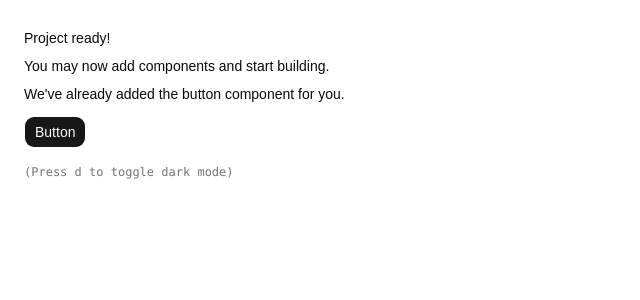
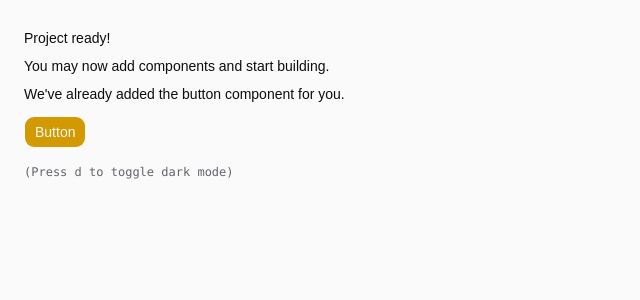
Before and after one commit to kleffio/platform, a React (Vite) app in the folder dashboard/: page / in a window 1280 px wide. Shown: the top 300 px of the page, without its empty margins (0-640 px from the left). Built offline with nearby package versions, Linux system fonts and the light colour scheme.

Commit message:
updated index.css with actual colors

```diff
--- a/dashboard/src/index.css
+++ b/dashboard/src/index.css
@@ -5,108 +5,158 @@
 
 @custom-variant dark (&:is(.dark *));
 
-:root {
-    --background: oklch(1 0 0);
-    --foreground: oklch(0.145 0 0);
-    --card: oklch(1 0 0);
-    --card-foreground: oklch(0.145 0 0);
-    --popover: oklch(1 0 0);
-    --popover-foreground: oklch(0.145 0 0);
-    --primary: oklch(0.205 0 0);
-    --primary-foreground: oklch(0.985 0 0);
-    --secondary: oklch(0.97 0 0);
-    --secondary-foreground: oklch(0.205 0 0);
-    --muted: oklch(0.97 0 0);
-    --muted-foreground: oklch(0.556 0 0);
-    --accent: oklch(0.97 0 0);
-    --accent-foreground: oklch(0.205 0 0);
-    --destructive: oklch(0.577 0.245 27.325);
-    --border: oklch(0.922 0 0);
-    --input: oklch(0.922 0 0);
-    --ring: oklch(0.708 0 0);
-    --chart-1: oklch(0.809 0.105 251.813);
-    --chart-2: oklch(0.623 0.214 259.815);
-    --chart-3: oklch(0.546 0.245 262.881);
-    --chart-4: oklch(0.488 0.243 264.376);
-    --chart-5: oklch(0.424 0.199 265.638);
-    --radius: 0.625rem;
-    --sidebar: oklch(0.985 0 0);
-    --sidebar-foreground: oklch(0.145 0 0);
-    --sidebar-primary: oklch(0.205 0 0);
-    --sidebar-primary-foreground: oklch(0.985 0 0);
-    --sidebar-accent: oklch(0.97 0 0);
-    --sidebar-accent-foreground: oklch(0.205 0 0);
-    --sidebar-border: oklch(0.922 0 0);
-    --sidebar-ring: oklch(0.708 0 0);
+/* ------------------------------
+   KLEFF RAW TOKENS
+--------------------------------*/
+@theme {
+  --color-kleff-bg: 15 15 16;
+  --color-kleff-surface: 24 24 26;
+
+  --color-kleff-primary: 245 181 23;
+  --color-kleff-primary-dark: 196 143 0;
+  --color-kleff-primary-soft: 250 215 130;
+
+  --gradient-kleff-brand: linear-gradient(
+    135deg,
+    rgb(var(--color-kleff-primary-soft)) 0%,
+    rgb(var(--color-kleff-primary)) 40%,
+    rgb(var(--color-kleff-primary-dark)) 100%
+  );
 }
 
-.dark {
-    --background: oklch(0.145 0 0);
+/* ------------------------------
+   ROOT SEMANTIC TOKENS
+   Kleff dark = default
+--------------------------------*/
+:root {
+  --radius: 0.625rem;
+
+  --background: oklch(0.14 0.01 260);
   --foreground: oklch(0.985 0 0);
-    --card: oklch(0.205 0 0);
+
+  --card: oklch(0.17 0.01 260);
   --card-foreground: oklch(0.985 0 0);
-    --popover: oklch(0.205 0 0);
+
+  --popover: oklch(0.17 0.01 260);
   --popover-foreground: oklch(0.985 0 0);
-    --primary: oklch(0.922 0 0);
-    --primary-foreground: oklch(0.205 0 0);
-    --secondary: oklch(0.269 0 0);
+
+  --primary: oklch(0.8 0.17 90);
+  --primary-foreground: oklch(0.18 0.03 260);
+
+  --secondary: oklch(0.24 0.02 270);
   --secondary-foreground: oklch(0.985 0 0);
-    --muted: oklch(0.269 0 0);
-    --muted-foreground: oklch(0.708 0 0);
-    --accent: oklch(0.269 0 0);
+
+  --muted: oklch(0.22 0.01 260);
+  --muted-foreground: oklch(0.72 0.01 260);
+
+  --accent: oklch(0.24 0.02 270);
   --accent-foreground: oklch(0.985 0 0);
-    --destructive: oklch(0.704 0.191 22.216);
+
+  --destructive: oklch(0.63 0.24 27);
   --border: oklch(1 0 0 / 10%);
-    --input: oklch(1 0 0 / 15%);
-    --ring: oklch(0.556 0 0);
-    --chart-1: oklch(0.809 0.105 251.813);
-    --chart-2: oklch(0.623 0.214 259.815);
-    --chart-3: oklch(0.546 0.245 262.881);
-    --chart-4: oklch(0.488 0.243 264.376);
-    --chart-5: oklch(0.424 0.199 265.638);
-    --sidebar: oklch(0.205 0 0);
+  --input: oklch(1 0 0 / 12%);
+  --ring: oklch(0.8 0.17 90 / 0.45);
+
+  --chart-1: oklch(0.69 0.19 70);
+  --chart-2: oklch(0.6 0.16 145);
+  --chart-3: oklch(0.61 0.19 210);
+  --chart-4: oklch(0.7 0.2 280);
+  --chart-5: oklch(0.67 0.2 20);
+
+  --sidebar: oklch(0.16 0.01 260);
   --sidebar-foreground: oklch(0.985 0 0);
-    --sidebar-primary: oklch(0.488 0.243 264.376);
-    --sidebar-primary-foreground: oklch(0.985 0 0);
-    --sidebar-accent: oklch(0.269 0 0);
+  --sidebar-primary: oklch(0.8 0.17 90);
+  --sidebar-primary-foreground: oklch(0.18 0.03 260);
+  --sidebar-accent: oklch(0.22 0.01 260);
   --sidebar-accent-foreground: oklch(0.985 0 0);
   --sidebar-border: oklch(1 0 0 / 10%);
-    --sidebar-ring: oklch(0.556 0 0);
+  --sidebar-ring: oklch(0.8 0.17 90 / 0.45);
 }
 
+.light {
+  --background: oklch(0.985 0 0);
+  --foreground: oklch(0.16 0 0);
+
+  --card: oklch(1 0 0);
+  --card-foreground: oklch(0.16 0 0);
+
+  --popover: oklch(1 0 0);
+  --popover-foreground: oklch(0.16 0 0);
+
+  --primary: oklch(0.72 0.16 85);
+  --primary-foreground: oklch(0.98 0 0);
+
+  --secondary: oklch(0.96 0.01 260);
+  --secondary-foreground: oklch(0.22 0.01 260);
+
+  --muted: oklch(0.96 0.01 260);
+  --muted-foreground: oklch(0.5 0.01 260);
+
+  --accent: oklch(0.94 0.02 90);
+  --accent-foreground: oklch(0.2 0.02 260);
+
+  --destructive: oklch(0.62 0.24 27);
+  --border: oklch(0.9 0 0);
+  --input: oklch(0.92 0 0);
+  --ring: oklch(0.72 0.16 85 / 0.35);
+
+  --sidebar: oklch(0.99 0 0);
+  --sidebar-foreground: oklch(0.16 0 0);
+  --sidebar-primary: oklch(0.72 0.16 85);
+  --sidebar-primary-foreground: oklch(0.98 0 0);
+  --sidebar-accent: oklch(0.96 0.01 260);
+  --sidebar-accent-foreground: oklch(0.22 0.01 260);
+  --sidebar-border: oklch(0.9 0 0);
+  --sidebar-ring: oklch(0.72 0.16 85 / 0.35);
+}
+
+/* ------------------------------
+   SHADCN / TAILWIND SEMANTIC MAPPING
+--------------------------------*/
 @theme inline {
-    --font-sans: 'Geist Variable', sans-serif;
+  --font-sans: "Geist Variable", sans-serif;
+
+  --color-background: var(--background);
+  --color-foreground: var(--foreground);
+
+  --color-card: var(--card);
+  --color-card-foreground: var(--card-foreground);
+
+  --color-popover: var(--popover);
+  --color-popover-foreground: var(--popover-foreground);
+
+  --color-primary: var(--primary);
+  --color-primary-foreground: var(--primary-foreground);
+
+  --color-secondary: var(--secondary);
+  --color-secondary-foreground: var(--secondary-foreground);
+
+  --color-muted: var(--muted);
+  --color-muted-foreground: var(--muted-foreground);
+
+  --color-accent: var(--accent);
+  --color-accent-foreground: var(--accent-foreground);
+
+  --color-destructive: var(--destructive);
+  --color-border: var(--border);
+  --color-input: var(--input);
+  --color-ring: var(--ring);
+
+  --color-chart-1: var(--chart-1);
+  --color-chart-2: var(--chart-2);
+  --color-chart-3: var(--chart-3);
+  --color-chart-4: var(--chart-4);
+  --color-chart-5: var(--chart-5);
+
+  --color-sidebar: var(--sidebar);
+  --color-sidebar-foreground: var(--sidebar-foreground);
+  --color-sidebar-primary: var(--sidebar-primary);
+  --color-sidebar-primary-foreground: var(--sidebar-primary-foreground);
+  --color-sidebar-accent: var(--sidebar-accent);
+  --color-sidebar-accent-foreground: var(--sidebar-accent-foreground);
+  --color-sidebar-border: var(--sidebar-border);
   --color-sidebar-ring: var(--sidebar-ring);
-    --color-sidebar-border: var(--sidebar-border);
-    --color-sidebar-accent-foreground: var(--sidebar-accent-foreground);
-    --color-sidebar-accent: var(--sidebar-accent);
-    --color-sidebar-primary-foreground: var(--sidebar-primary-foreground);
-    --color-sidebar-primary: var(--sidebar-primary);
-    --color-sidebar-foreground: var(--sidebar-foreground);
-    --color-sidebar: var(--sidebar);
-    --color-chart-5: var(--chart-5);
-    --color-chart-4: var(--chart-4);
-    --color-chart-3: var(--chart-3);
-    --color-chart-2: var(--chart-2);
-    --color-chart-1: var(--chart-1);
-    --color-ring: var(--ring);
-    --color-input: var(--input);
-    --color-border: var(--border);
-    --color-destructive: var(--destructive);
-    --color-accent-foreground: var(--accent-foreground);
-    --color-accent: var(--accent);
-    --color-muted-foreground: var(--muted-foreground);
-    --color-muted: var(--muted);
-    --color-secondary-foreground: var(--secondary-foreground);
-    --color-secondary: var(--secondary);
-    --color-primary-foreground: var(--primary-foreground);
-    --color-primary: var(--primary);
-    --color-popover-foreground: var(--popover-foreground);
-    --color-popover: var(--popover);
-    --color-card-foreground: var(--card-foreground);
-    --color-card: var(--card);
-    --color-foreground: var(--foreground);
-    --color-background: var(--background);
+
   --radius-sm: calc(var(--radius) * 0.6);
   --radius-md: calc(var(--radius) * 0.8);
   --radius-lg: var(--radius);
@@ -116,14 +166,107 @@
   --radius-4xl: calc(var(--radius) * 2.6);
 }
 
+/* ------------------------------
+   BASE
+--------------------------------*/
 @layer base {
+  :root {
+    color-scheme: dark;
+    background-color: rgb(var(--color-kleff-bg));
+  }
+
   * {
     @apply border-border outline-ring/50;
+    -webkit-font-smoothing: antialiased;
+    -moz-osx-font-smoothing: grayscale;
   }
-  body {
-    @apply bg-background text-foreground;
-    }
+
   html {
     @apply font-sans;
   }
+
+  body {
+    @apply bg-background text-foreground antialiased;
   }
+}
+
+/* ------------------------------
+   UTILITIES
+--------------------------------*/
+@layer utilities {
+  .app-container {
+    @apply mx-auto w-full max-w-7xl px-4 sm:px-6 lg:px-8;
+  }
+
+  .bg-gradient-kleff {
+    background: var(--gradient-kleff-brand);
+  }
+
+  .text-gradient-kleff {
+    background: var(--gradient-kleff-brand);
+    -webkit-background-clip: text;
+    background-clip: text;
+    color: transparent;
+  }
+
+  .bg-modern-noise {
+    background:
+      radial-gradient(circle at top left, rgba(255, 255, 255, 0.05), transparent 40%),
+      radial-gradient(circle at bottom right, rgba(255, 255, 255, 0.04), transparent 50%);
+  }
+
+  .bg-kleff-grid {
+    background-image:
+      linear-gradient(to right, rgba(148, 163, 184, 0.08) 1px, transparent 1px),
+      linear-gradient(to bottom, rgba(148, 163, 184, 0.08) 1px, transparent 1px);
+    background-size: 32px 32px;
+    background-position: center;
+  }
+
+  .bg-kleff-spotlight {
+    background: radial-gradient(circle at top center, rgba(250, 215, 130, 0.12), transparent 60%);
+  }
+
+  .bg-kleff-bg {
+    background-color: rgb(var(--color-kleff-bg));
+  }
+
+  .bg-kleff-surface {
+    background-color: rgb(var(--color-kleff-surface));
+  }
+
+  .glass-panel {
+    border-radius: 1.5rem;
+    border: 1px solid rgba(148, 163, 184, 0.18);
+    background: linear-gradient(
+      135deg,
+      rgba(250, 215, 130, 0.08) 0%,
+      rgba(24, 24, 27, 0.95) 40%
+    );
+    box-shadow: 0 20px 50px rgba(0, 0, 0, 0.7);
+  }
+
+  .glass-panel-soft {
+    border-radius: 1.25rem;
+    border: 1px solid rgba(148, 163, 184, 0.16);
+    background: rgba(24, 24, 27, 0.96);
+    box-shadow: 0 15px 35px rgba(0, 0, 0, 0.6);
+  }
+
+  .gpu-accelerate {
+    transform: translateZ(0);
+    will-change: transform;
+  }
+
+  .contain-paint {
+    contain: paint;
+  }
+
+  .will-change-transform {
+    will-change: transform;
+  }
+
+  .will-change-opacity {
+    will-change: opacity;
+  }
+}
```
Lines whose indentation alone changed are shown as unchanged.
